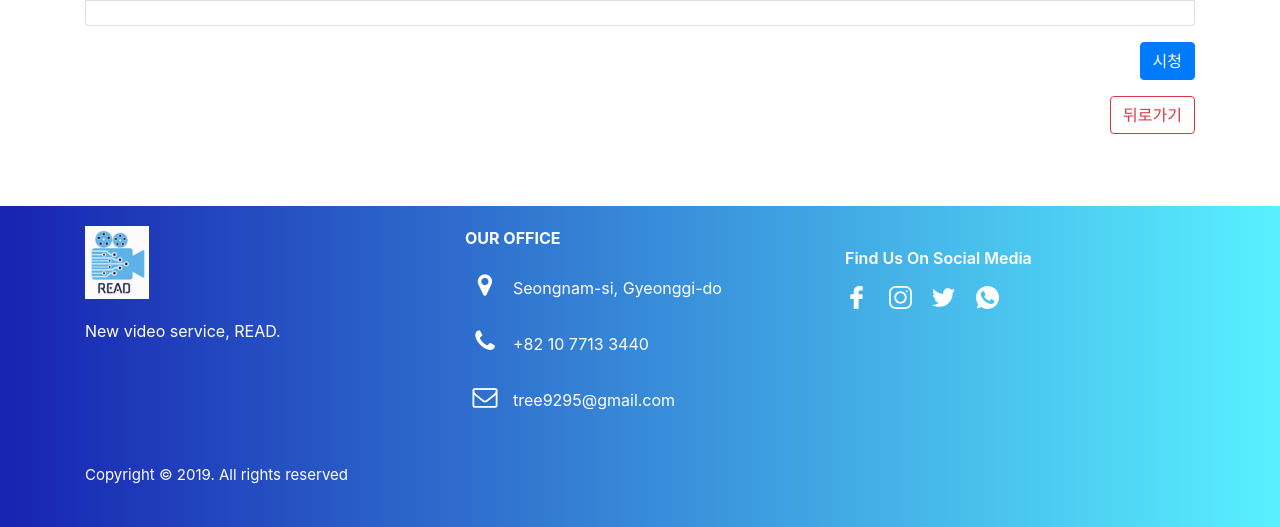
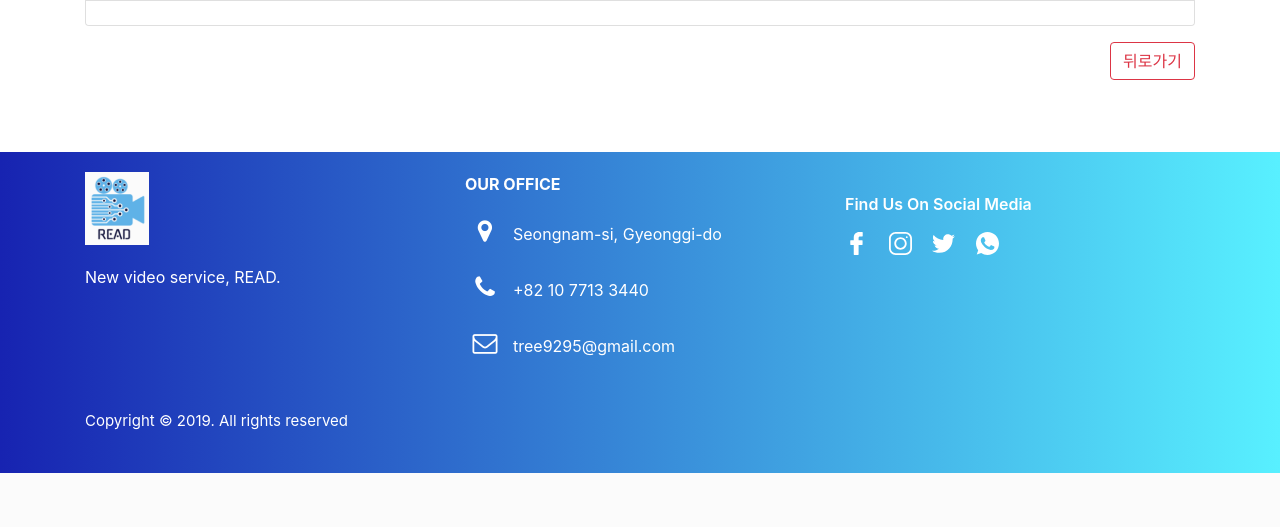
Before and after one commit to KimDoubleB/READ, a Django app: template READ/video/templates/video_detail.html in a window 1280 px wide. Shown: the part 419-946 px from the top of the page. After the commit the page ends 892 px from the top, so only its background shows below. Run offline with Django 3.2, Linux system fonts and the light colour scheme; the template is opened without the code that fills it, so the values that code supplies are empty; some libraries are stand-ins or nearby versions.

Commit message:
Reconstruct process of watching video

```diff
--- a/READ/video/templates/video_detail.html
+++ b/READ/video/templates/video_detail.html
@@ -70,19 +70,10 @@
                         </form>
                     </li>
                 {% endifequal %}
-                    <!--
-                |intcomma >>> 3자리마다 점찍혀서 숫자가 잘 보이도록 한다.
-                |safe >>> 데이터 자체가 html 코드로 바로 적용되서 보이도록
-                -> 즉, 이미지가 들어올 때, 이미지 태그가 보여지지 않고 이미지 태그가 html 코드로 적용되어 보여줘야하기 때문에 사용된다.
-            -->
                     <li class="list-group-item">개수: {{ video.playlist|intcomma }} 개</li>
                     <li class="list-group-item">등록날짜: {{ video.register_date|date:'Y-m-d H:i' }}</li>
                     <li class="list-group-item">{{ video.description|safe }}</li>
                 </ul>
-            </div>
-            <p></p>
-            <div class="d-flex justify-content-end">
-                <button type="button" class="btn btn-primary" onclick="location.href='./watch'">시청</button>
             </div>
             <p></p>
             <div class="d-flex justify-content-end">
--- a/READ/video/views.py
+++ b/READ/video/views.py
@@ -94,10 +94,9 @@ class VideoDetail(DetailView):
     queryset = Video.objects.all()
     context_object_name = 'video'
 
-    # OrderForm을 detail template에 전달해주는 곳
-    # 이렇게 detailView 내에 있는 함수인 get_content_data를 통해서 원하는 form을 또 전달할 수 있다.
     def get_context_data(self, **kwargs):
         context = super().get_context_data(**kwargs)
+        self.request.session['video'] = context['video'].pk
         user = READ_User.objects.get(username=self.request.session.get('user'))
         subs = Subscribe.objects.filter(user = user)
         context['visible'] = 1
@@ -114,8 +113,6 @@ class VideoWatch(View):
     template_name = 'video_watch.html'
 
     def get(self, request, pk):
-        self.request.session['video'] = pk
-
         #fetch video from DB by ID
         video = Video.objects.get(id=pk)
         username = self.request.session.get('user')
```
Also changed, not shown: READ/analyzer/views.py (+7 -3 lines).
